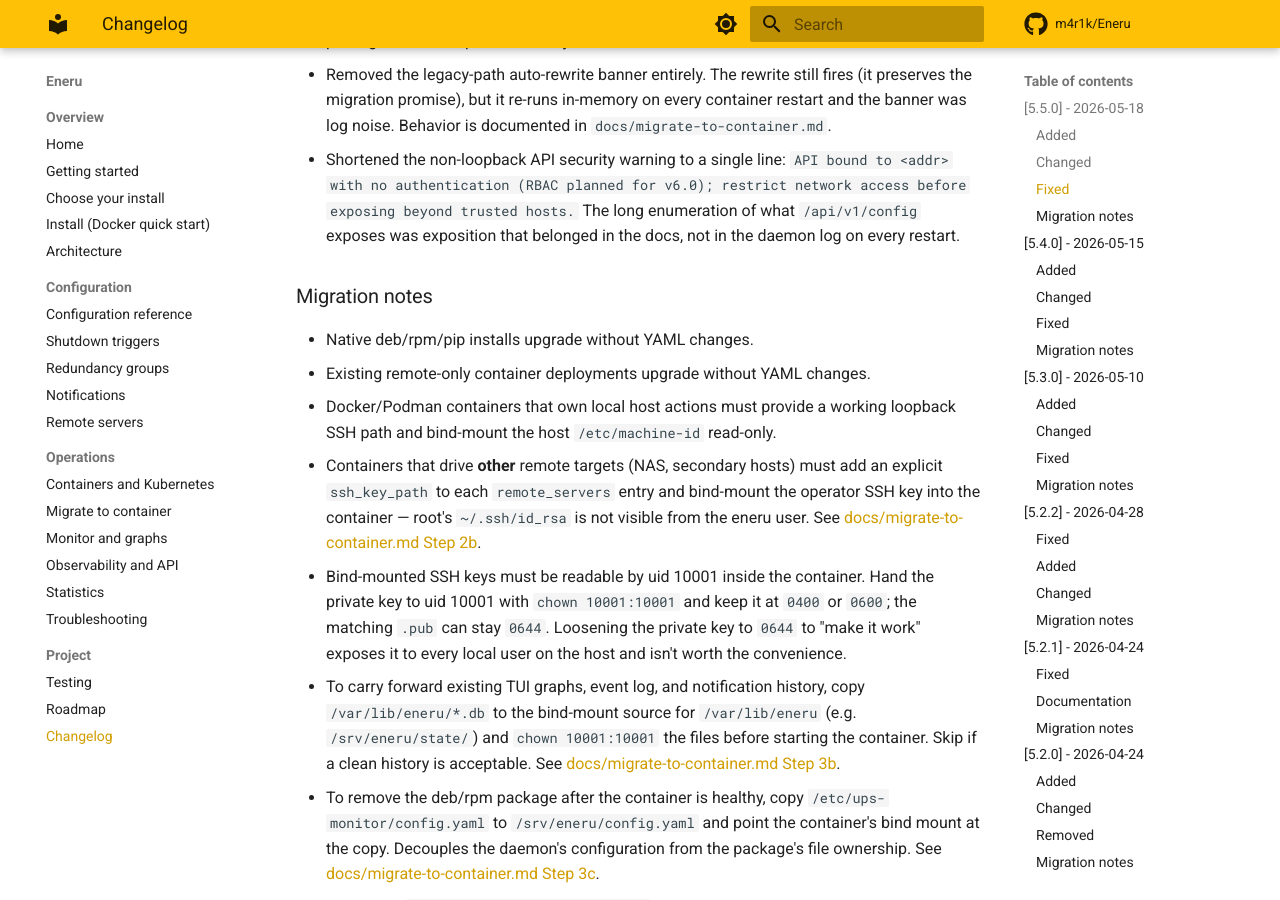
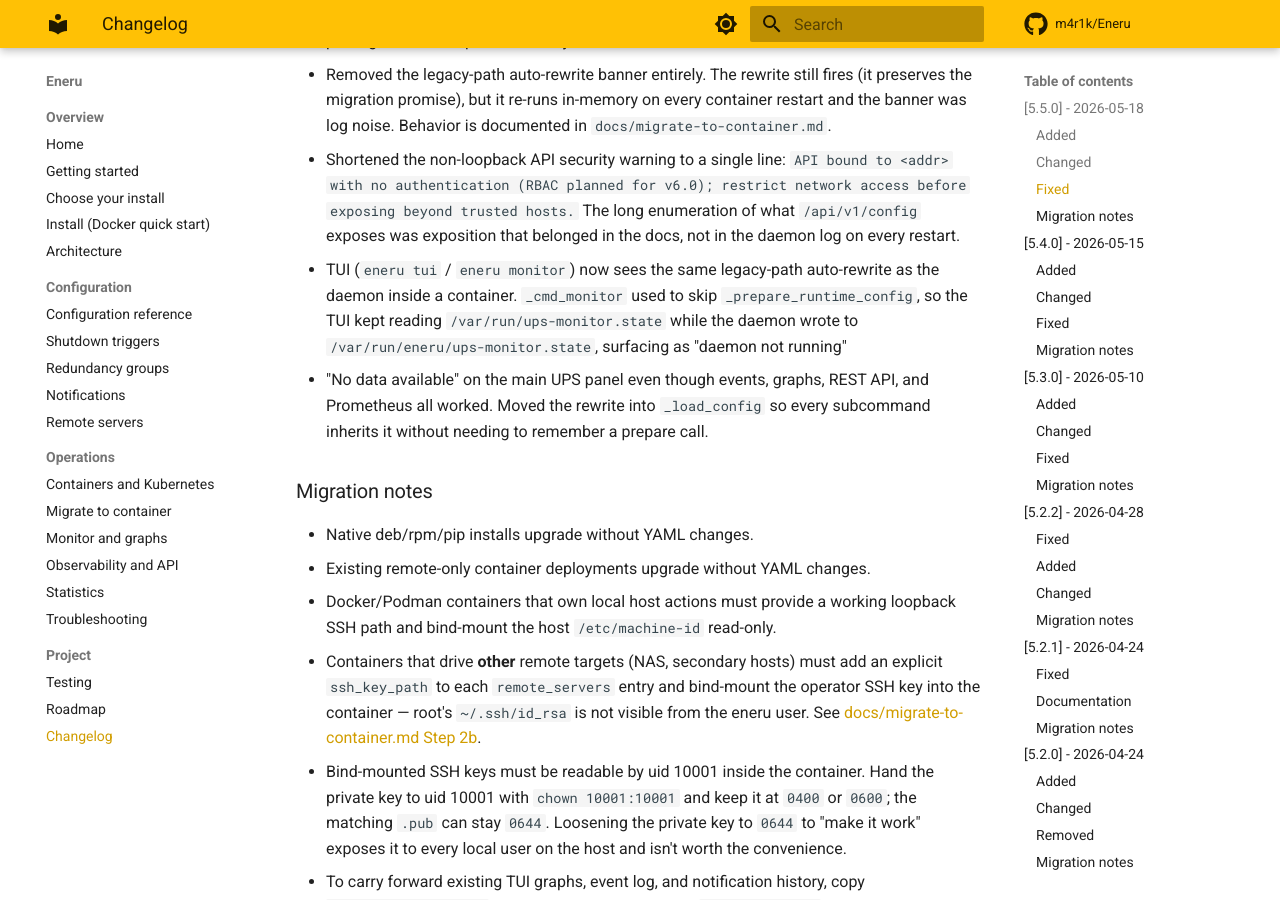
Before and after one commit to m4r1k/Eneru, an MkDocs documentation site: the page built from docs/changelog.md, in a window 1280 px wide and 900 px high, scrolled down 1870 px. Built offline with MkDocs 1.6.1 and Material for MkDocs 9.7.7, drawn with Linux system fonts in a browser that asks for light colours; comment, search, counter and statistics services are not loaded.

Commit message:
release: bump to 5.5.0 and log TUI rewrite fix
Drop the -rc7 suffix; v5.5.0 final. Add the TUI legacy-path-rewrite
fix from this branch under [5.5.0] - 2026-05-18 ### Fixed.

Co-Authored-By: Claude Opus 4.7 <noreply@anthropic.com>

```diff
--- a/docs/changelog.md
+++ b/docs/changelog.md
@@ -91,6 +91,15 @@ and this project adheres to [Semantic Versioning](https://semver.org/spec/v2.0.0
   hosts.` The long enumeration of what `/api/v1/config` exposes was
   exposition that belonged in the docs, not in the daemon log on
   every restart.
+- TUI (`eneru tui` / `eneru monitor`) now sees the same legacy-path
+  auto-rewrite as the daemon inside a container. `_cmd_monitor` used to
+  skip `_prepare_runtime_config`, so the TUI kept reading
+  `/var/run/ups-monitor.state` while the daemon wrote to
+  `/var/run/eneru/ups-monitor.state`, surfacing as "daemon not running"
+  + "No data available" on the main UPS panel even though events,
+  graphs, REST API, and Prometheus all worked. Moved the rewrite into
+  `_load_config` so every subcommand inherits it without needing to
+  remember a prepare call.
 
 ### Migration notes
 
--- a/src/eneru/version.py
+++ b/src/eneru/version.py
@@ -2,4 +2,4 @@
 
 # Version is set at build time via git describe --tags
 # Format: "5.2.1" for tagged releases, "5.2.1-5-gabcdef1" for dev builds
-__version__ = "5.5.0-rc7"
+__version__ = "5.5.0"
```
